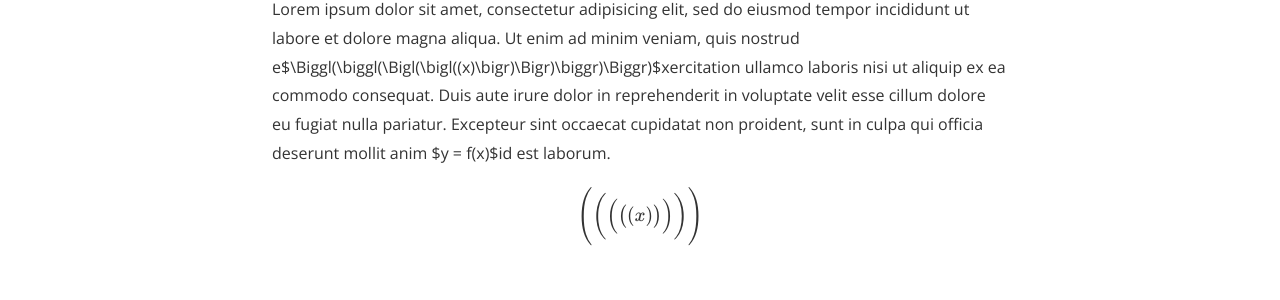
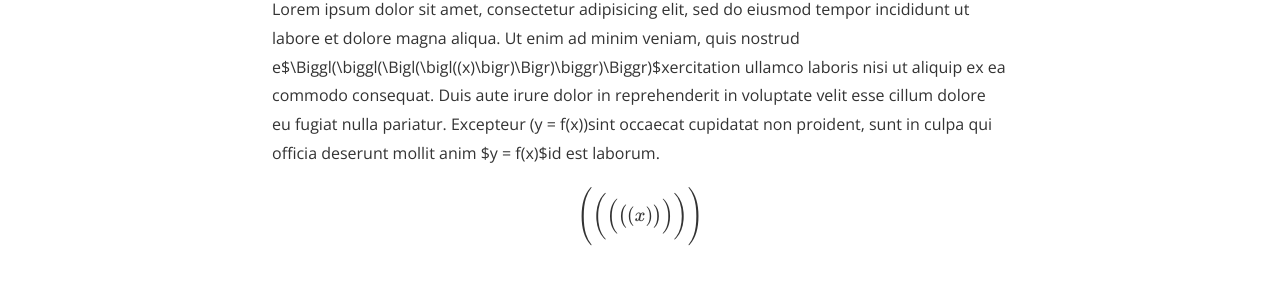
Before and after one commit to sihyeon-kim/sihyeon-kim.github.io, a Jekyll site: the page built from _posts/2015-04-18-dummy6.markdown, in a window 1280 px wide. Shown: the part 388-688 px from the top of the page. Built offline with Jekyll 4.4.1, drawn with Linux system fonts in a browser that asks for light colours; nearby versions of some CDN libraries; formulas are drawn with MathJax 3; comment, search, counter and statistics services are not loaded.

```diff
--- a/_posts/2015-04-18-dummy6.markdown
+++ b/_posts/2015-04-18-dummy6.markdown
@@ -13,7 +13,7 @@ Lorem ipsum dolor sit amet, consectetur adipisicing elit, sed do eiusmod
 tempor incididunt ut labore et dolore magna aliqua. Ut enim ad minim veniam,
 quis nostrud e$\Biggl(\biggl(\Bigl(\bigl((x)\bigr)\Bigr)\biggr)\Biggr)$xercitation ullamco laboris nisi ut aliquip ex ea commodo
 consequat. Duis aute irure dolor in reprehenderit in voluptate velit esse
-cillum dolore eu fugiat nulla pariatur. Excepteur sint occaecat cupidatat non
+cillum dolore eu fugiat nulla pariatur. Excepteur \(y = f(x)\)sint occaecat cupidatat non
 proident, sunt in culpa qui officia deserunt mollit anim $y = f(x)$id est laborum.
 
 $$\Biggl(\biggl(\Bigl(\bigl((x)\bigr)\Bigr)\biggr)\Biggr)$$
```
